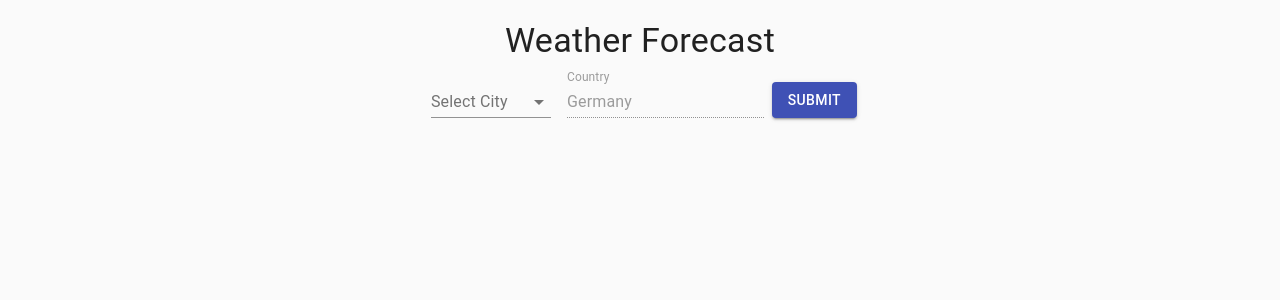
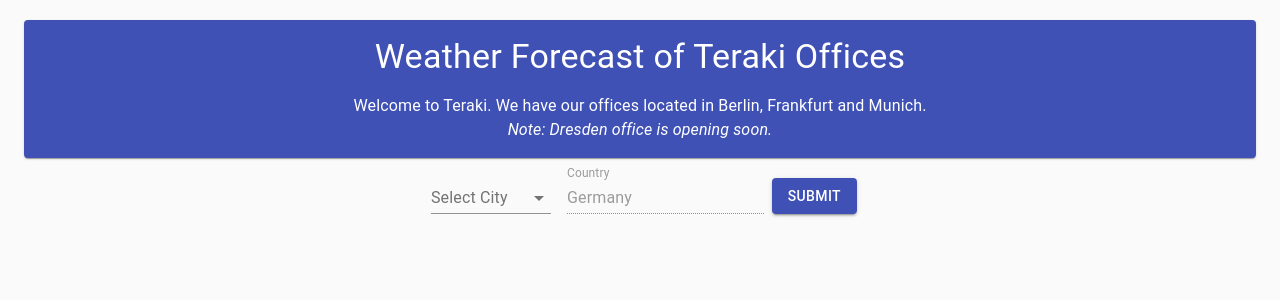
Before and after one commit to ektarathi/weather-app, a React (Create React App) app: page / in a window 1280 px wide. Shown: the top 300 px of the page. Built offline with nearby package versions, Linux system fonts and the light colour scheme.

Commit message:
Added description

```diff
--- a/src/App.tsx
+++ b/src/App.tsx
@@ -2,20 +2,43 @@
 import CssBaseline from "@material-ui/core/CssBaseline";
 import Typography from "@material-ui/core/Typography";
 import Container from "@material-ui/core/Container";
-import Form from './components/Form';
-import { StylesProvider  } from "@material-ui/core/styles";
+import Form from "./components/Form";
+import { StylesProvider, Theme, createStyles, makeStyles } from "@material-ui/core/styles";
+import Paper from "@material-ui/core/Paper";
+import "./App.css";
+import Box from "@material-ui/core/Box";
 
-import './App.css';
+const useStyles = makeStyles((theme: Theme) =>
+	createStyles({
+		mainContent: {
+      color: '#fff',
+      backgroundColor: '#3f51b5'
+		},
+	})
+);
 
 function App() {
+  const classes = useStyles();
 	return (
 		<React.Fragment>
 			<StylesProvider>
 				<CssBaseline />
 				<Container maxWidth="lg" className="app">
+					<Paper elevation={1} className={classes.mainContent}>
+            <Box py={2}>
               <Typography component="h4" variant="h4">
-            Weather Forecast
+                Weather Forecast of Teraki Offices
               </Typography>
+            </Box>
+            <Box pb={2}>
+              <Typography variant="body1">
+                Welcome to Teraki. We have our offices
+                located in Berlin, Frankfurt and Munich.
+                <br/>
+                <i> Note: Dresden office is opening soon.</i>
+              </Typography>
+            </Box>
+					</Paper>
 					<Form />
 				</Container>
 			</StylesProvider>
--- a/src/components/Weather.tsx
+++ b/src/components/Weather.tsx
@@ -28,9 +28,6 @@
 
     return (
         <StylesProvider>
-            <Typography variant="h6" component="h6">
-                {weatherData.name}
-            </Typography>
             <RadioGroup aria-label="temperature" name="city-temperature" value={value} onChange={handleChange} style={{display: 'block'}}>
                 <FormControlLabel value="metric" control={<Radio />} label="Celsius" />
                 <FormControlLabel value="imperial" control={<Radio />} label="Farenheit" />
```
Lines whose indentation alone changed are shown as unchanged.
